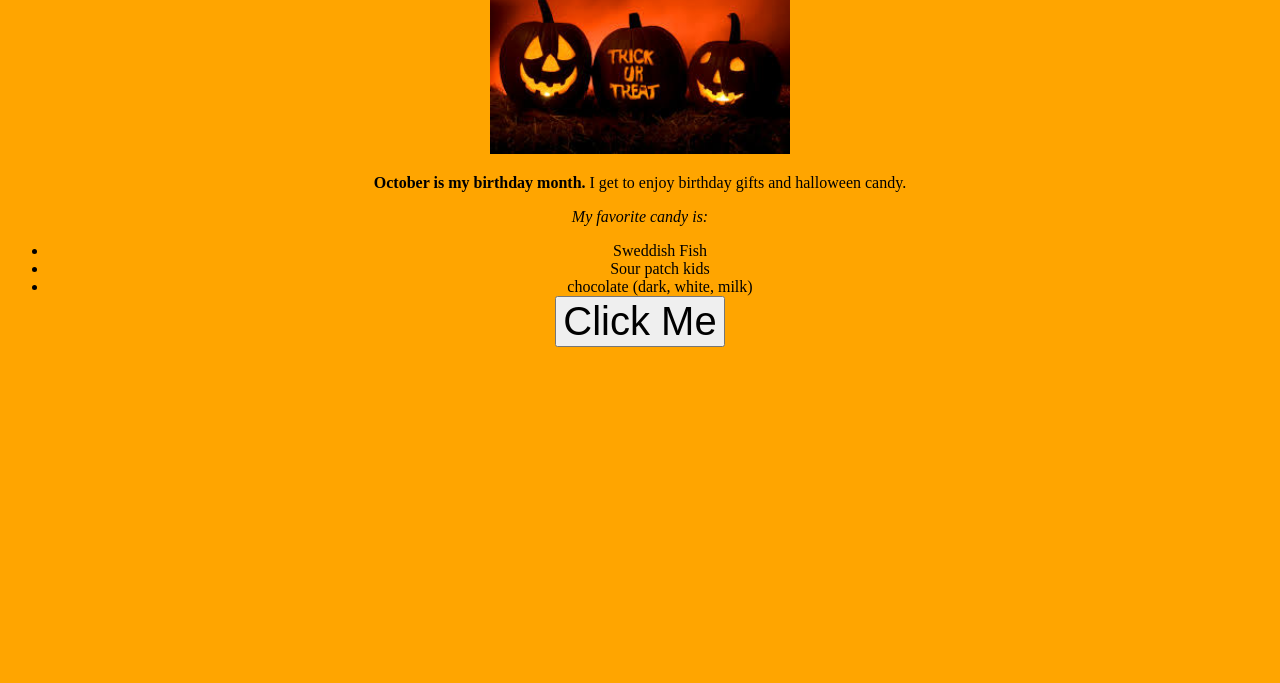
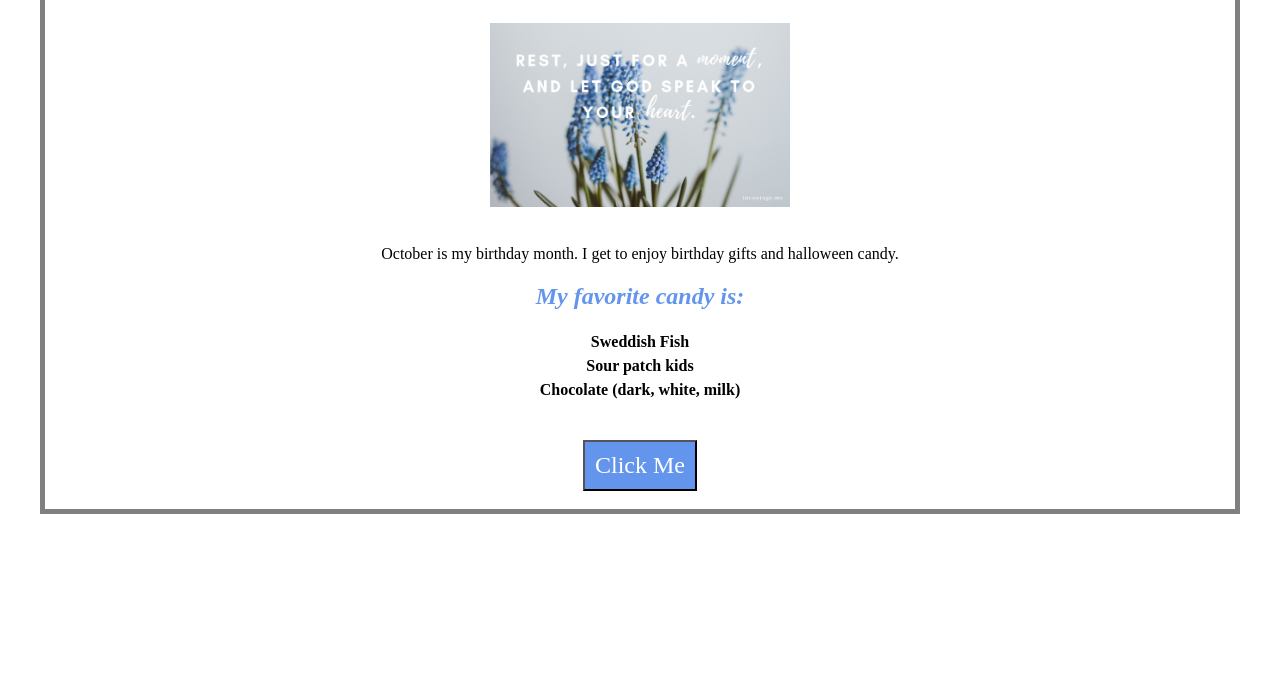
Before and after one commit to yakeshiaj/Online-Courses, a plain HTML site: page index.html in a window 1280 px wide. Shown: the part 117-800 px from the top of the page. Drawn offline with Linux system fonts and the light colour scheme.

Commit message:
Added files

```diff
--- a/index.html
+++ b/index.html
@@ -1,44 +1,23 @@
 <!DOCTYPE html>
 <html>
 <head>
-<style>
+    <link rel="stylesheet" href="./style.css">
 
-body{
-    background: Orange;
-    text-align: center;
-}
-
-button{
-    font-size: 2.5em;
-    }
-
-.candy{
-    margin: auto;
-     text-align: center;
-    }
-
- </style>
-
-<title>HTML 101</title>
+<title>HTML 101: CSS</title>
 
 </head>
 
 <body>
 
-<h1>Happy Saturday!</h1>
+    <h1>Happy Wednesday!</h1>
 
-<a href="https://www.jenkinsinfluence.com" target="_blank"><img src="./halloween.jpeg" alt="Jack-o-lantern" style="width: 300px; height: auto;"/></a>
+    <a href="https://www.jenkinsinfluence.com" target="_blank"><img src="./incourage-graphics-4.png" alt="Jack-o-lantern" style="width: 300px; height: auto;"/></a>
 
-<p><strong>October is my birthday month.</strong> I get to enjoy birthday gifts and halloween candy. </p>
-<p><em>My favorite candy is:</em></p>
+    <p>October is my birthday month. I get to enjoy birthday gifts and halloween candy. </p>
+    <h2><em>My favorite candy is:</em></h2>
+    <p class="candy"> Sweddish Fish <br /> Sour patch kids <br /> Chocolate (dark, white, milk)</p>
 
-<ul class="candy">
-    <li>Sweddish Fish</li>
-    <li>Sour patch kids</li>
-    <li>chocolate (dark, white, milk)</li>
-</ul>
-
-<a href="https://www.jenkinsinfluence.com" target="_blank"><button type="button"> Click Me </button></a>
+    <a href="https://www.jenkinsinfluence.com" target="_blank" style="text-decoration: none;"><button type="button" id="click"> Click Me </button></a>
 
 </body>
 
--- /dev/null
+++ b/style.css
@@ -0,0 +1,45 @@
+* {
+    margin: 20px;
+    font-family: 'Times New Roman', Times, serif;
+}
+
+/* The element selector finds HTML elements based on the element name. */
+body {
+    background: white;
+    border: 5px solid gray;
+}
+
+h1, h2 {
+    text-align: center;
+    color: cornflowerblue;
+}
+
+img {
+    margin: 0 auto;
+    display: block;
+}
+
+/* The element selector finds HTML elements based on the element name. */
+p { text-align: center; }
+
+/* The element selector finds HTML elements based on the element name. */
+button {
+    font-size: 1.5em;
+    padding: 10px;
+    margin: 0 auto;
+    display: block;
+    background-color: cornflowerblue;
+    color: white;
+}
+
+#click:hover {
+    background: lightcoral;
+    color:white;
+    font-size: 1.5em;
+}
+
+/* The basic selector finds HTML elements with a specific class attribute. */
+.candy {
+    font-weight: 800;
+    line-height: 1.5em;
+}
```
Also changed, not shown: incourage-graphics-4.png (added), 1 other file.
